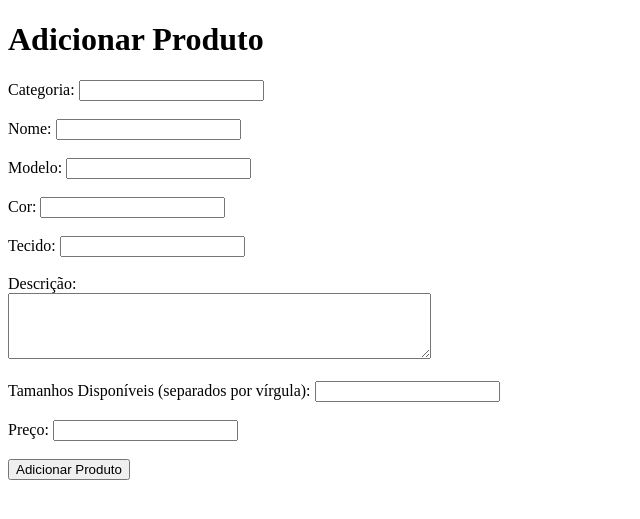
After one commit to Iuiza/Trabalho_ED2, a Flask app: page /adicionar_produto in a window 1280 px wide. The commit adds this page. Shown: the top 519 px of the page, without its empty margins (0-640 px from the left). Run offline with Flask 3, Linux system fonts and the light colour scheme.

Commit message:
adicionar e editar produto

```diff
--- a/main.py
+++ b/main.py
@@ -1,7 +1,48 @@
-from flask import Flask, render_template, url_for, send_file
+from flask import Flask, render_template, url_for, send_file, redirect, request
 import gzip
+import json
 
 app = Flask(__name__)
+
+def carregar_catalogo():
+    """Carrega o catálogo a partir do arquivo JSON."""
+    with open('produtos.json', 'r') as f:
+        catalogo = json.load(f)
+    return catalogo
+
+def salvar_catalogo(catalogo):
+    """Salva o catálogo atualizado no arquivo JSON."""
+    with open('produtos.json', 'w') as f:
+        json.dump(catalogo, f, indent=4, ensure_ascii=False)
+
+def adicionar_produto(produto, categoria, nome):
+    """Adiciona um novo produto ao catálogo."""
+    catalogo = carregar_catalogo()
+    categoria = categoria
+    produto_nome = nome
+    if categoria not in catalogo:
+        catalogo[categoria] = {}
+    catalogo[categoria][produto_nome] = produto
+    salvar_catalogo(catalogo)
+
+def editar_produto(categoria, produto_nome, novo_produto):
+    """Edita um produto existente no catálogo."""
+    catalogo = carregar_catalogo()
+    if categoria in catalogo and produto_nome in catalogo[categoria]:
+        catalogo[categoria][produto_nome] = novo_produto
+        salvar_catalogo(catalogo)
+        return True
+    return False
+
+def remover_produto(categoria, produto_nome):
+    """Remove um produto do catálogo."""
+    catalogo = carregar_catalogo()
+    if categoria in catalogo and produto_nome in catalogo[categoria]:
+        del catalogo[categoria][produto_nome]
+        salvar_catalogo(catalogo)
+        return True
+    return False
+
 
 @app.route("/")
 def home():
@@ -10,7 +51,6 @@ def home():
 @app.route('/etapa1')
 def sobre1():
     titulo= "Catalogo"
-    import json
     # Abra o arquivo JSON
     with open('produtos.json', 'r') as f:
         # Carregue o conteúdo do arquivo JSON como um dicionário
@@ -24,5 +64,40 @@ def download_file():
             arquivo_compactado.write(arquivo_original.read())
     return send_file('produtos.json.gz', as_attachment=True)
 
+@app.route('/adicionar_produto', methods=['GET', 'POST'])
+def adicionar_produto_pagina():
+    if request.method == 'POST':
+        categoria = request.form['categoria'].lower()
+        nome = request.form['nome']
+        produto = {
+            "modelo": request.form['modelo'],
+            "cor": request.form['cor'],
+            "tecido": request.form['tecido'],
+            "descricao": request.form['descricao'],
+            "tamanhos": [tamanho.strip() for tamanho in request.form['tamanhos'].split(',')],
+            "preco": float(request.form['preco'])
+        }
+        adicionar_produto(produto, categoria, nome)
+        return redirect('/')
+    return render_template('adicionar_produto.html')
+
+@app.route('/editar_produto/<categoria>/<nome>', methods=['GET', 'POST'])
+def editar_produto_pagina(categoria, nome):
+    catalogo = carregar_catalogo()
+    produto = catalogo.get(categoria, {}).get(nome)
+    if request.method == 'POST':
+        novo_produto = {
+            "modelo": request.form['modelo'],
+            "cor": request.form['cor'],
+            "tecido": request.form['tecido'],
+            "descricao": request.form['descricao'],
+            "tamanhos": [tamanho.strip() for tamanho in request.form['tamanhos'].split(',')],
+            "preco": float(request.form['preco'])
+        }
+        editar_produto(categoria, nome, novo_produto)
+        return redirect('/')
+    return render_template('editar_produto.html', produto=produto)
+
+
 if __name__ == "__main__":
     app.run(debug=True)
--- /dev/null
+++ b/templates/adicionar_produto.html
@@ -0,0 +1,38 @@
+<!DOCTYPE html>
+<html lang="en">
+<head>
+    <meta charset="UTF-8">
+    <meta name="viewport" content="width=device-width, initial-scale=1.0">
+    <title>Adicionar Produto</title>
+</head>
+<body>
+    <h1>Adicionar Produto</h1>
+    <form method="POST">
+        <label for="categoria">Categoria:</label>
+        <input type="text" id="categoria" name="categoria" required><br><br>
+
+        <label for="nome">Nome:</label>
+        <input type="text" id="nome" name="nome" required><br><br>
+
+        <label for="modelo">Modelo:</label>
+        <input type="text" id="modelo" name="modelo" required><br><br>
+
+        <label for="cor">Cor:</label>
+        <input type="text" id="cor" name="cor" required><br><br>
+
+        <label for="tecido">Tecido:</label>
+        <input type="text" id="tecido" name="tecido" required><br><br>
+
+        <label for="descricao">Descrição:</label><br>
+        <textarea id="descricao" name="descricao" rows="4" cols="50" required></textarea><br><br>
+
+        <label for="tamanhos">Tamanhos Disponíveis (separados por vírgula):</label>
+        <input type="text" id="tamanhos" name="tamanhos" required><br><br>
+
+        <label for="preco">Preço:</label>
+        <input type="text" id="preco" name="preco" required><br><br>
+
+        <input type="submit" value="Adicionar Produto">
+    </form>
+</body>
+</html>
```
Also changed, not shown: produtos.json (+251 -19 lines), templates/editar_produto.html (added, +32 -0 lines), templates/etapa1.html (+16 -3 lines).
